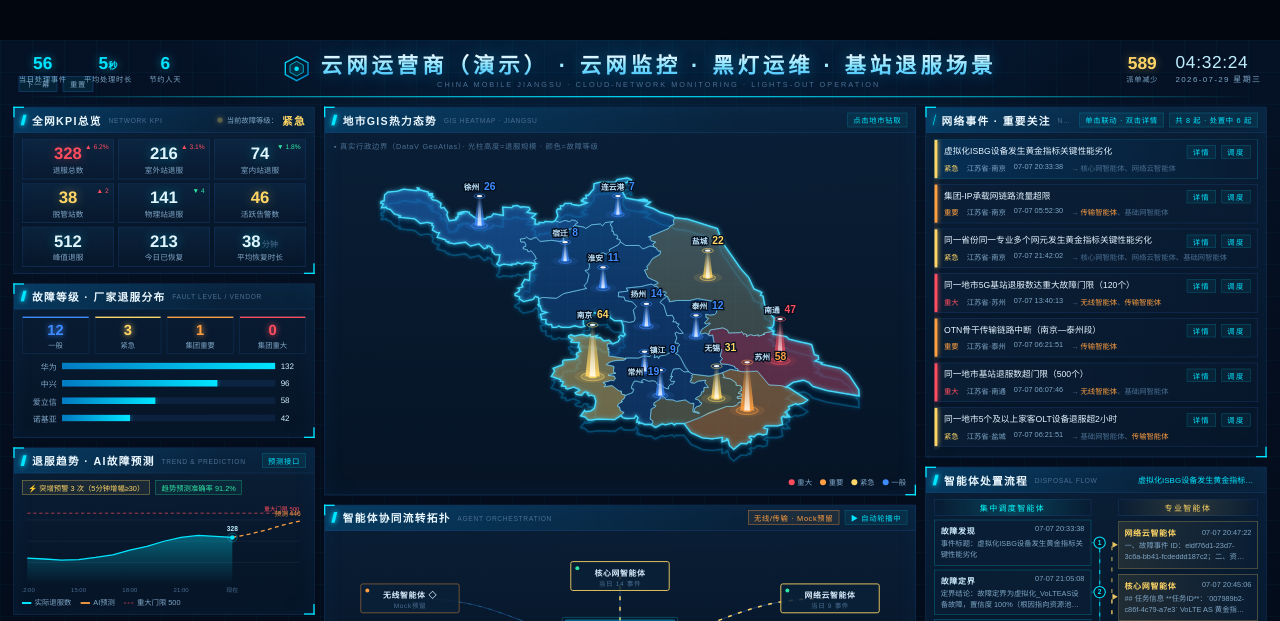
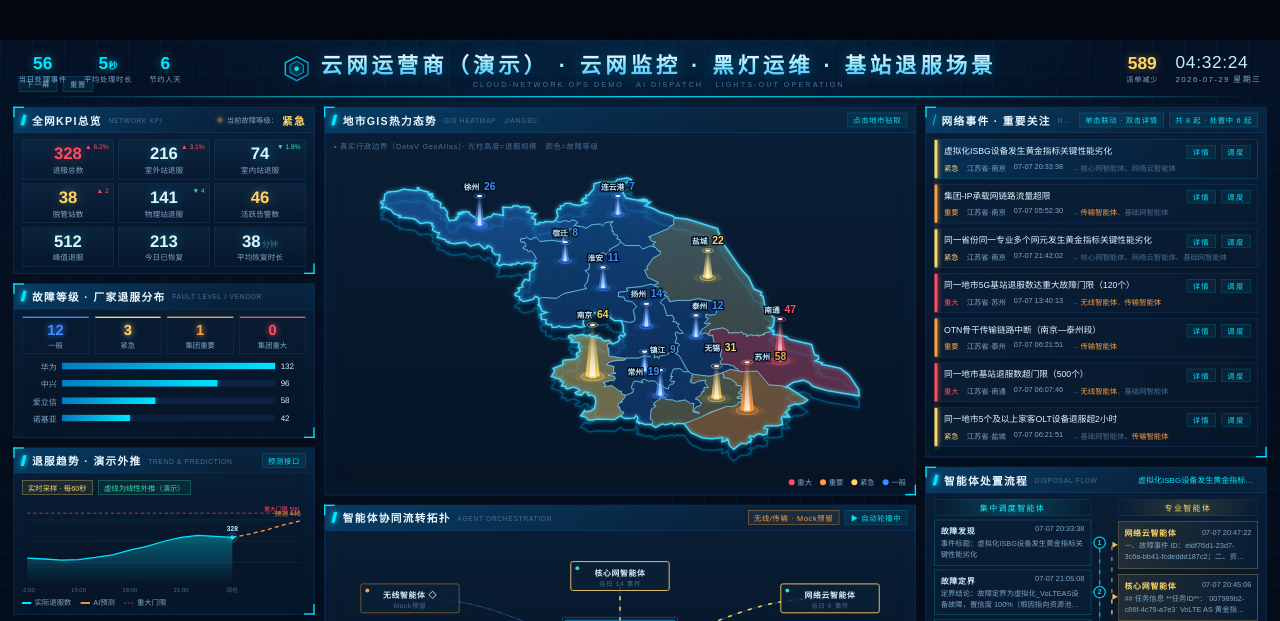
Before and after one commit to fairywww/telecom-noc-agent, a plain HTML site: page web/index.html in a window 1280 px wide. Shown: the top 621 px of the page. Drawn offline with Linux system fonts and the light colour scheme; no server answers.

Commit message:
fix: scrub English company name and fabricated prediction claims from replica header
The English subtitle still carried the company name and the trend
panel showed made-up accuracy chips next to real sampled data; both
violate the desensitization and honest-labeling rules for public and
competition use.

Co-Authored-By: Claude Fable 5 <noreply@anthropic.com>

```diff
--- a/web/index.html
+++ b/web/index.html
@@ -336,7 +336,7 @@ main{flex:1;display:flex;gap:14px;padding:14px 20px 18px;min-height:0;position:r
         <circle cx="20" cy="20" r="3.4" fill="#00E5FF"/></svg>
       <div>
         <h1>云网运营商（演示） · 云网监控 · 黑灯运维 · 基站退服场景</h1>
-        <div class="h-sub">CHINA MOBILE JIANGSU · CLOUD-NETWORK MONITORING · LIGHTS-OUT OPERATION</div>
+        <div class="h-sub">CLOUD-NETWORK OPS DEMO · AI DISPATCH · LIGHTS-OUT OPERATION</div>
       </div>
     </div>
     <div class="h-side r">
@@ -367,20 +367,20 @@ main{flex:1;display:flex;gap:14px;padding:14px 20px 18px;min-height:0;position:r
       </section>
 
       <section class="panel" style="flex:1.35">
-        <div class="p-hd"><i class="tick"></i><b>退服趋势 · AI故障预测</b><span class="en">TREND &amp; PREDICTION</span>
+        <div class="p-hd"><i class="tick"></i><b>退服趋势 · 演示外推</b><span class="en">TREND &amp; PREDICTION</span>
           <div class="ext"><span class="chip" title="GET /api/prediction/trend">预测接口</span></div>
         </div>
         <div class="p-bd">
           <div class="trend-wrap">
             <div class="trend-tags">
-              <span class="ttag">⚡ 突增预警 3 次（5分钟增幅≥30）</span>
-              <span class="ttag g">趋势预测准确率 91.2%</span>
+              <span class="ttag">实时采样 · 每60秒</span>
+              <span class="ttag g">虚线为线性外推（演示）</span>
             </div>
             <svg class="trend-svg" id="trendSvg" viewBox="0 0 428 150" preserveAspectRatio="none"></svg>
             <div class="legend">
               <span><i style="background:var(--cyan)"></i>实际退服数</span>
               <span><i style="background:var(--major);opacity:.9"></i>AI预测</span>
-              <span><i style="background:var(--crit);height:1px;border-top:1px dashed var(--crit);background:none"></i>重大门限 500</span>
+              <span><i style="background:var(--crit);height:1px;border-top:1px dashed var(--crit);background:none"></i>重大门限</span>
             </div>
           </div>
         </div>
```
